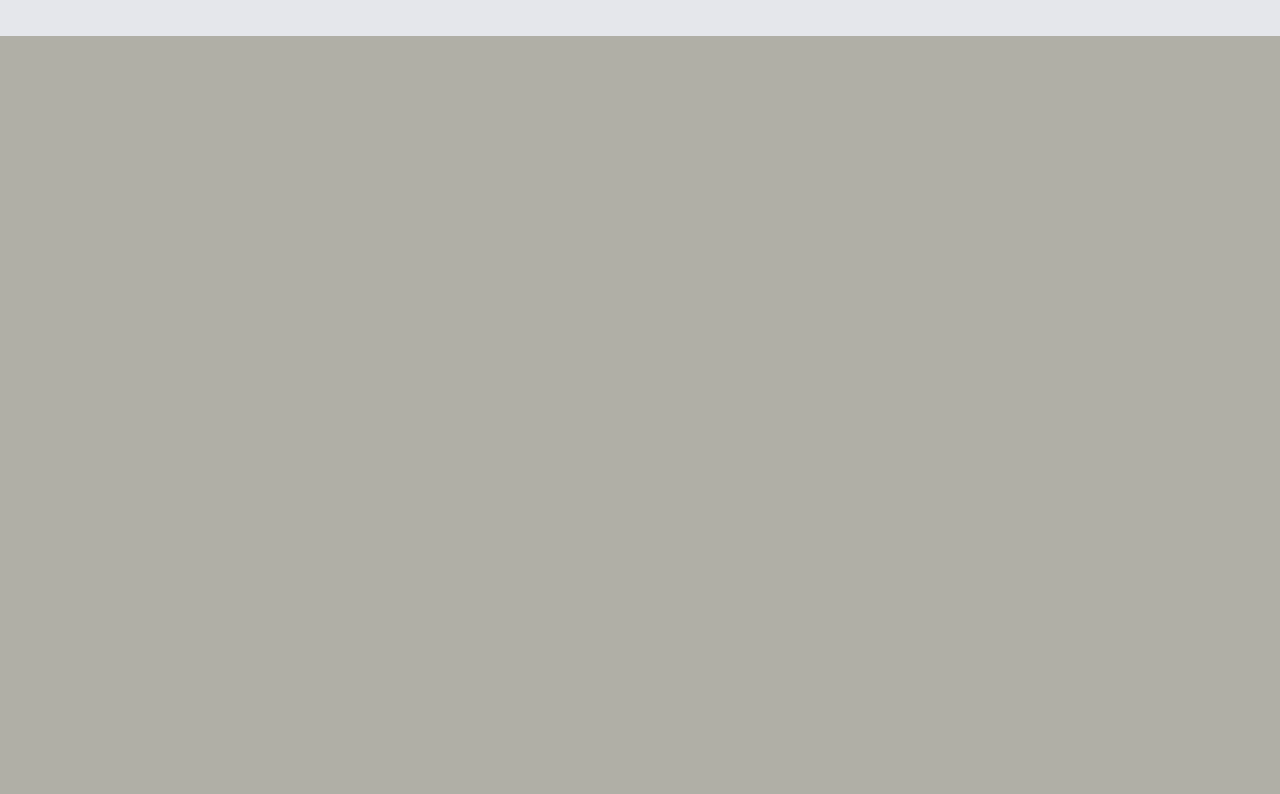
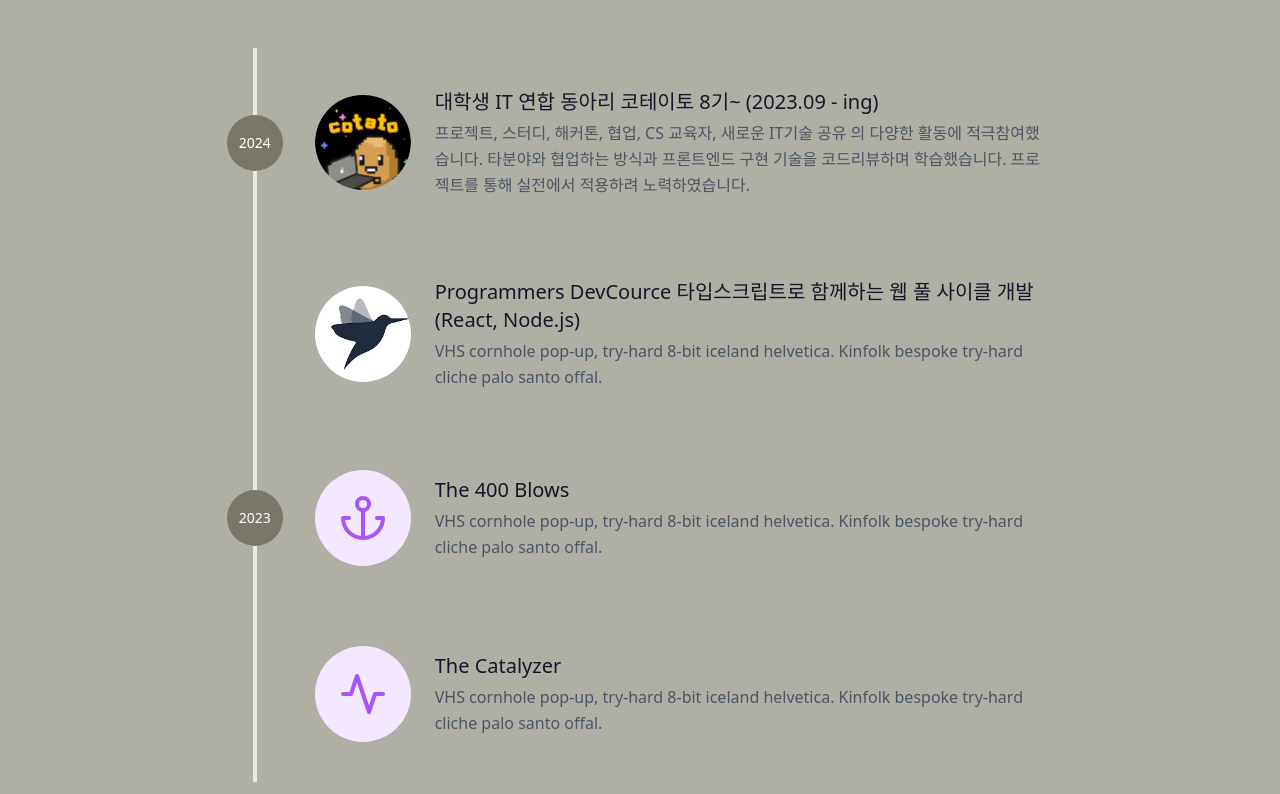
Before and after one commit to chae-dahee/chae-dahee.github.io, a Next.js app: page / in a window 1280 px wide. Shown: the part 1806-2600 px from the top of the page. Before the commit the page ends 1842 px from the top, so only its background shows below. Built offline with nearby package versions, Linux system fonts and the light colour scheme.

Commit message:
feat: 활동이력

```diff
--- /dev/null
+++ b/src/components/home/activity.js
@@ -0,0 +1,138 @@
+import Image from "next/image";
+
+export default function Activity() {
+  const prefix =
+    process.env.NODE_ENV === "production"
+      ? "https://chae-dahee.github.io/"
+      : "";
+
+  return (
+    <div className="w-full">
+      <h1 className="text-3xl font-bold text-center ">👀 Activity</h1>
+      <section className="text-gray-600 body-font">
+        <div className="flex flex-wrap px-5 py-24 mx-auto">
+          <div className="relative flex pt-10 pb-20 mx-auto md:items-center md:w-2/3">
+            <div className="absolute inset-0 flex items-center justify-center w-6 h-full left-4">
+              <div className="w-1 h-full bg-gray-200 pointer-events-none"></div>
+            </div>
+            <div className="relative z-10 inline-flex items-center justify-center flex-shrink-0 mt-10 text-sm font-medium text-white rounded-full h-14 w-14 bg-dark md:mt-0 title-font">
+              2024
+            </div>
+            <div className="flex flex-col items-start flex-grow pl-6 md:pl-8 md:items-center md:flex-row">
+              <div className="inline-flex items-center justify-center flex-shrink-0 w-24 h-24rounded-full">
+                <Image
+                  className="rounded-full"
+                  src={`${prefix}/cotatoLogo.png`}
+                  alt="cotatoLogo"
+                  width={100}
+                  height={100}
+                />
+              </div>
+              <div className="flex-grow mt-6 md:pl-6 md:mt-0">
+                <h2 className="mb-1 text-xl font-medium text-gray-900 title-font">
+                  대학생 IT 연합 동아리 코테이토 8기~ (2023.09 - ing)
+                </h2>
+                <p className="leading-relaxed">
+                  프로젝트, 스터디, 해커톤, 협업, CS 교육자, 새로운 IT기술 공유
+                  의 다양한 활동에 적극참여했습니다. 타분야와 협업하는 방식과
+                  프론트엔드 구현 기술을 코드리뷰하며 학습했습니다. 프로젝트를
+                  통해 실전에서 적용하려 노력하였습니다.
+                </p>
+              </div>
+            </div>
+          </div>
+          <div className="relative flex pb-20 mx-auto md:items-center md:w-2/3">
+            <div className="absolute inset-0 flex items-center justify-center w-6 h-full left-4">
+              <div className="w-1 h-full bg-gray-200 pointer-events-none"></div>
+            </div>
+            <div className="relative z-10 inline-flex items-center justify-center flex-shrink-0 mt-10 text-sm font-medium rounded-full h-14 w-14 md:mt-0 title-font"></div>
+            <div className="flex flex-col items-start flex-grow pl-6 md:pl-8 md:items-center md:flex-row">
+              <div className="inline-flex items-center justify-center flex-shrink-0 w-24 h-24 rounded-full">
+                <Image
+                  className="rounded-full"
+                  src={`${prefix}/programmers.jpg`}
+                  alt="programmers"
+                  width={100}
+                  height={100}
+                />
+              </div>
+              <div className="flex-grow mt-6 md:pl-6 md:mt-0">
+                <h2 className="mb-1 text-xl font-medium text-gray-900 title-font">
+                  Programmers DevCource 타입스크립트로 함께하는 웹 풀 사이클
+                  개발(React, Node.js)
+                </h2>
+                <p className="leading-relaxed">
+                  VHS cornhole pop-up, try-hard 8-bit iceland helvetica. Kinfolk
+                  bespoke try-hard cliche palo santo offal.
+                </p>
+              </div>
+            </div>
+          </div>
+          <div className="relative flex pb-20 mx-auto md:items-center md:w-2/3">
+            <div className="absolute inset-0 flex items-center justify-center w-6 h-full left-4">
+              <div className="w-1 h-full bg-gray-200 pointer-events-none"></div>
+            </div>
+            <div className="relative z-10 inline-flex items-center justify-center flex-shrink-0 mt-10 text-sm font-medium text-white rounded-full h-14 w-14 bg-dark md:mt-0 title-font">
+              2023
+            </div>
+            <div className="flex flex-col items-start flex-grow pl-6 md:pl-8 md:items-center md:flex-row">
+              <div className="inline-flex items-center justify-center flex-shrink-0 w-24 h-24 text-purple-500 bg-purple-100 rounded-full">
+                <svg
+                  fill="none"
+                  stroke="currentColor"
+                  stroke-linecap="round"
+                  stroke-linejoin="round"
+                  stroke-width="2"
+                  className="w-12 h-12"
+                  viewBox="0 0 24 24"
+                >
+                  <circle cx="12" cy="5" r="3"></circle>
+                  <path d="M12 22V8M5 12H2a10 10 0 0020 0h-3"></path>
+                </svg>
+              </div>
+              <div className="flex-grow mt-6 md:pl-6 md:mt-0">
+                <h2 className="mb-1 text-xl font-medium text-gray-900 title-font">
+                  The 400 Blows
+                </h2>
+                <p className="leading-relaxed">
+                  VHS cornhole pop-up, try-hard 8-bit iceland helvetica. Kinfolk
+                  bespoke try-hard cliche palo santo offal.
+                </p>
+              </div>
+            </div>
+          </div>
+          <div className="relative flex pb-10 mx-auto md:items-center md:w-2/3">
+            <div className="absolute inset-0 flex items-center justify-center w-6 h-full left-4">
+              <div className="w-1 h-full bg-gray-200 pointer-events-none"></div>
+            </div>
+            <div className="relative z-10 inline-flex items-center justify-center flex-shrink-0 mt-10 text-sm font-medium rounded-full h-14 w-14 md:mt-0 title-font"></div>
+            <div className="flex flex-col items-start flex-grow pl-6 md:pl-8 md:items-center md:flex-row">
+              <div className="inline-flex items-center justify-center flex-shrink-0 w-24 h-24 text-purple-500 bg-purple-100 rounded-full">
+                <svg
+                  fill="none"
+                  stroke="currentColor"
+                  stroke-linecap="round"
+                  stroke-linejoin="round"
+                  stroke-width="2"
+                  className="w-12 h-12"
+                  viewBox="0 0 24 24"
+                >
+                  <path d="M22 12h-4l-3 9L9 3l-3 9H2"></path>
+                </svg>
+              </div>
+              <div className="flex-grow mt-6 md:pl-6 md:mt-0">
+                <h2 className="mb-1 text-xl font-medium text-gray-900 title-font">
+                  The Catalyzer
+                </h2>
+                <p className="leading-relaxed">
+                  VHS cornhole pop-up, try-hard 8-bit iceland helvetica. Kinfolk
+                  bespoke try-hard cliche palo santo offal.
+                </p>
+              </div>
+            </div>
+          </div>
+        </div>
+      </section>
+    </div>
+  );
+}
```
